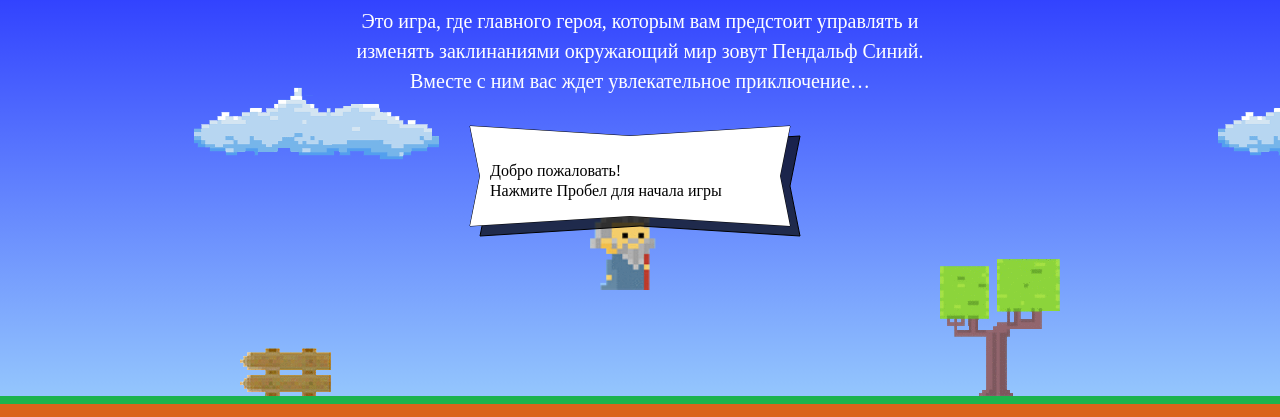
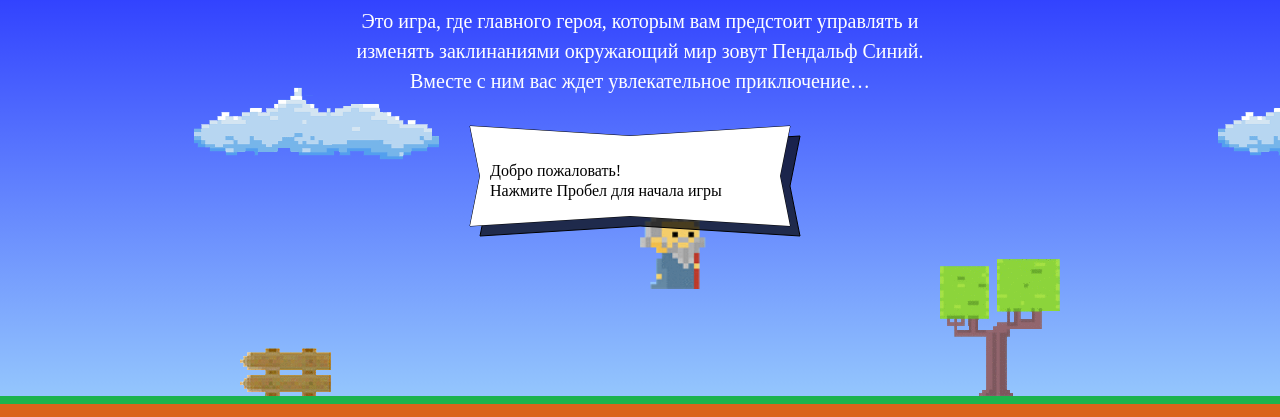
Before and after one commit to PapkaRimskyi/581501-code-and-magick, a website: page index.html in a window 1280 px wide. Shown: the part 203-620 px from the top of the page. Drawn offline with Linux system fonts and the light colour scheme; a web font is replaced by a local one.

Commit message:
Сделал универсально x и y координат

```diff
--- a/index.html
+++ b/index.html
@@ -194,10 +194,10 @@ var getWizardHeight = function(width) {
   return 1.337 * width;
 };
 var getWizardX = function(width) {
-  return 300;
+  return width * 0.5;
 };
 var getWizardY = function(height) {
-  return height - 200;
+  return height * 0.33;
 };
 </script>
 <script src="js/game.js"></script>
```
